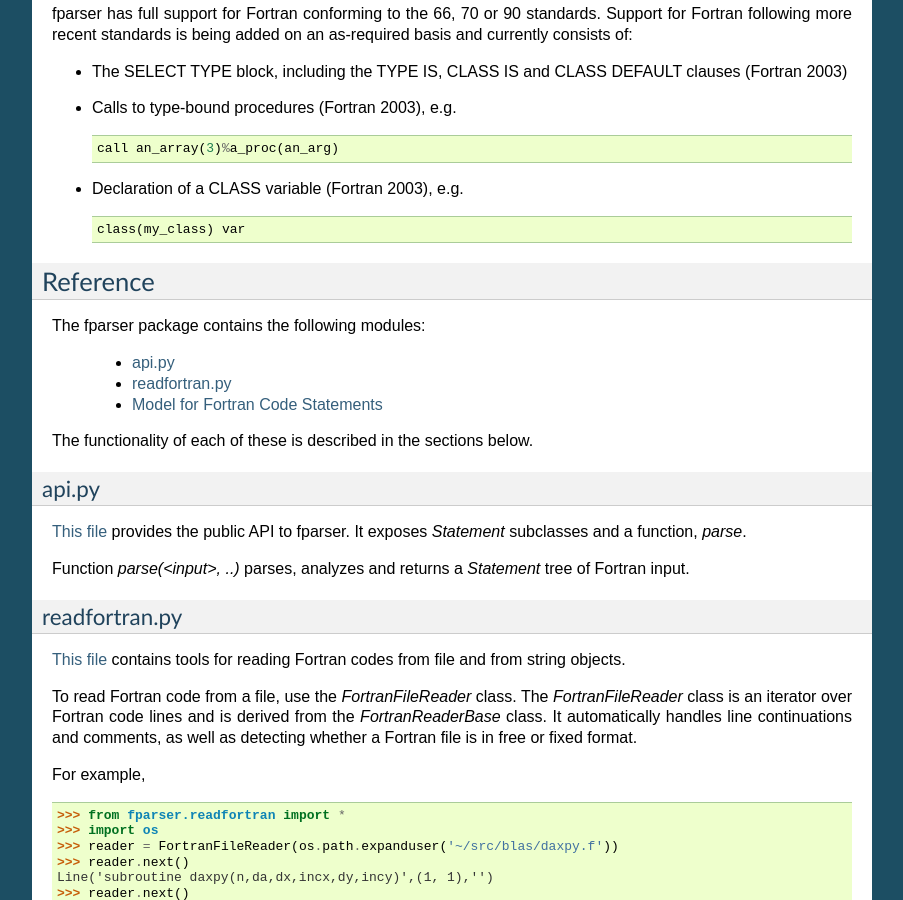
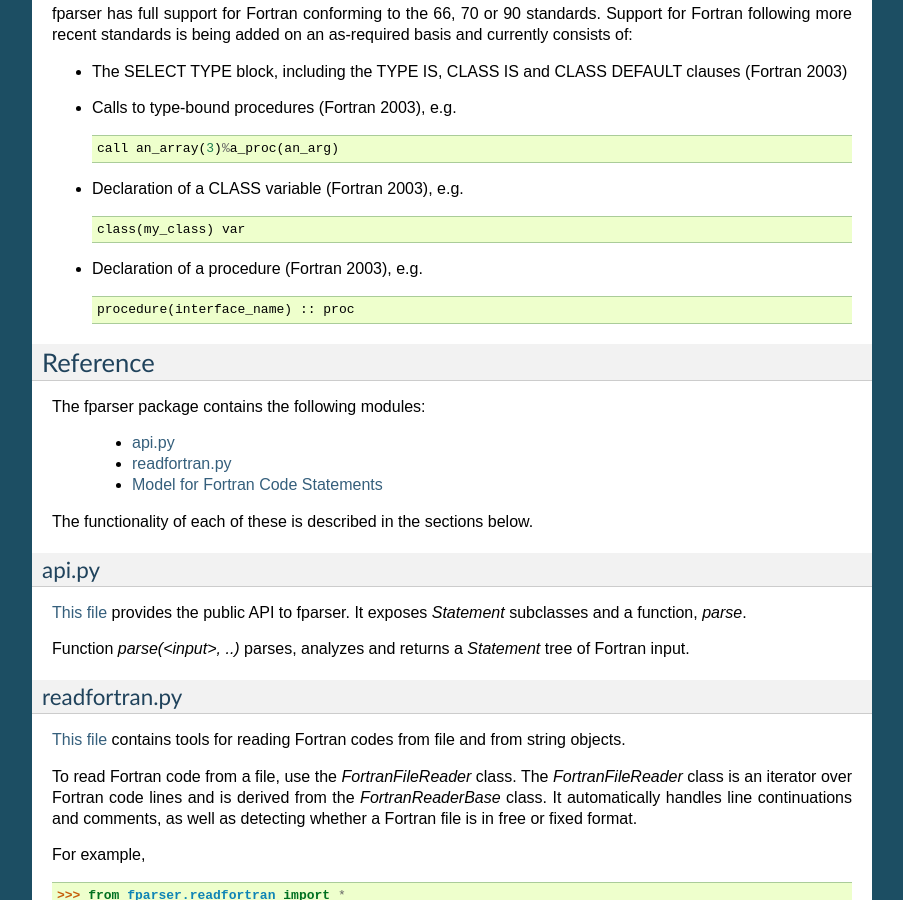
Before and after one commit to pearu/f2py, a Sphinx documentation site: the page built from doc/fparser.rst, in a window 1280 px wide and 900 px high, scrolled down 1346 px. Shown: the whole window, without its empty margins (198-1101 px from the left). Built offline with Sphinx 7.4.7, drawn with Linux system fonts in a browser that asks for light colours.

```diff
--- a/doc/fparser.rst
+++ b/doc/fparser.rst
@@ -168,11 +168,15 @@ being added on an as-required basis and currently consists of:
 
   ::
 
-       call an_array(3)%a_proc(an_arg)
+     call an_array(3)%a_proc(an_arg)
 * Declaration of a CLASS variable (Fortran 2003), e.g.
   ::
 
      class(my_class) var
+* Declaration of a procedure (Fortran 2003), e.g.
+  ::
+
+     procedure(interface_name) :: proc
 
 Reference
 ^^^^^^^^^
```
Also changed, not shown: CHANGELOG.md (+4 -0 lines).
